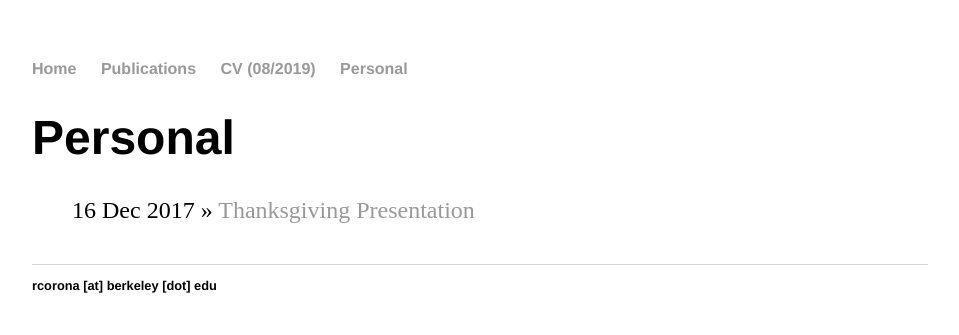
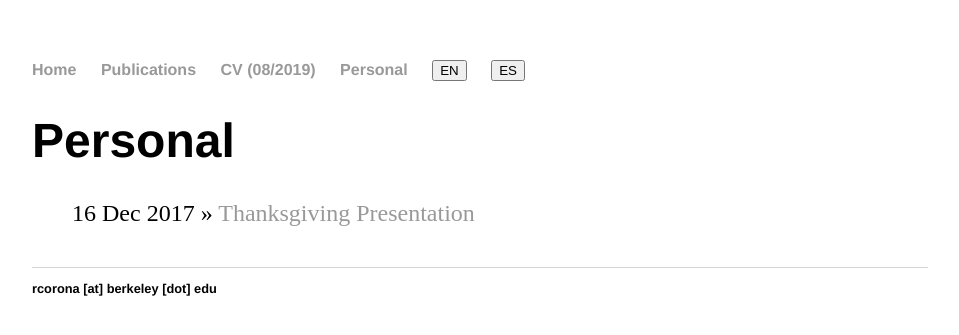
Before and after one commit to rcorona/old_website, a Jekyll site: the page built from blog/index.html, in a window 1280 px wide. Shown: the top 335 px of the page, without its empty margins (160-1119 px from the left). Built offline with Jekyll 4.4.1, drawn with Linux system fonts in a browser that asks for light colours.

```diff
--- a/_layouts/default.html
+++ b/_layouts/default.html
@@ -12,6 +12,8 @@
 				<li><a href="/publications">Publications</li>
 	        		<li><a href="/rcorona_CV.pdf">CV (08/2019)</a></li>
 	        		<li><a href="/blog">Personal</a></li>
+				<li><button id="en">EN</button></li>
+				<li><button id="es">ES</button></li>
 	    		</ul>
 			</nav>
 			<div class="container">
```
